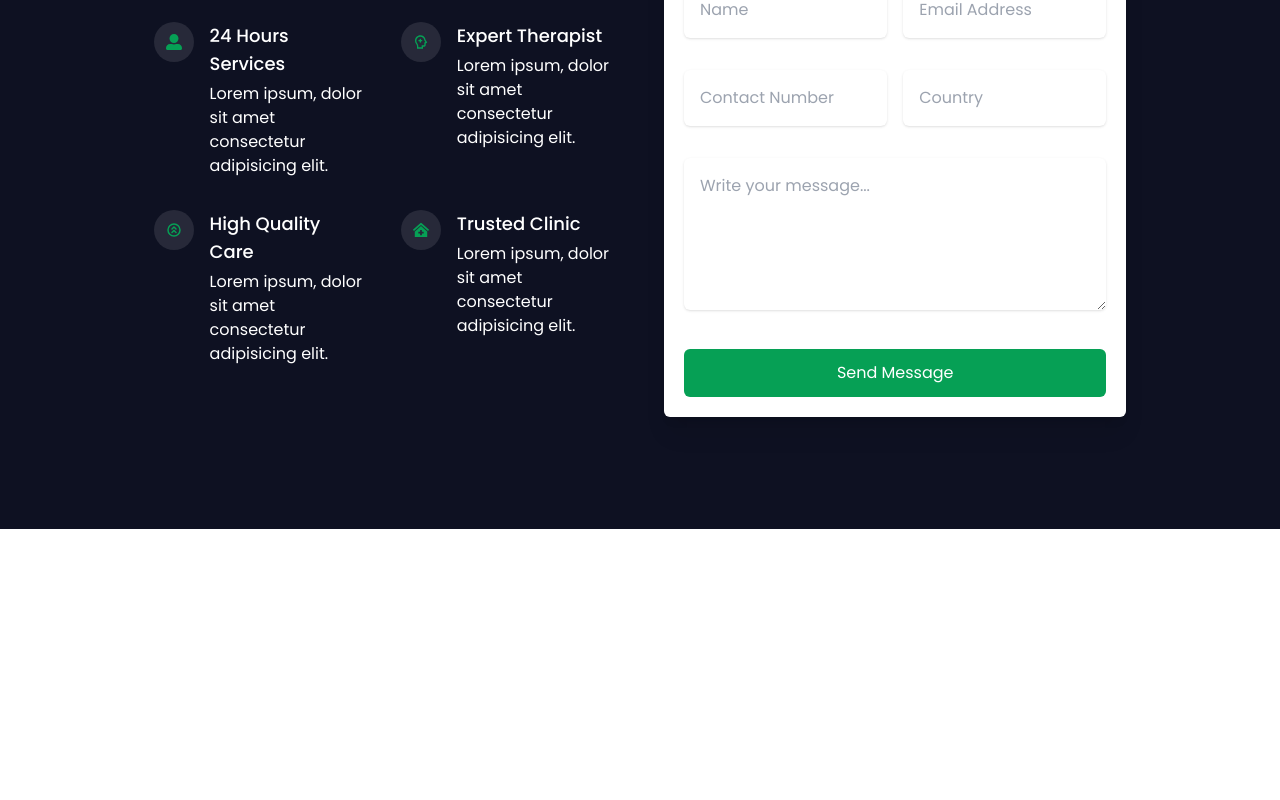
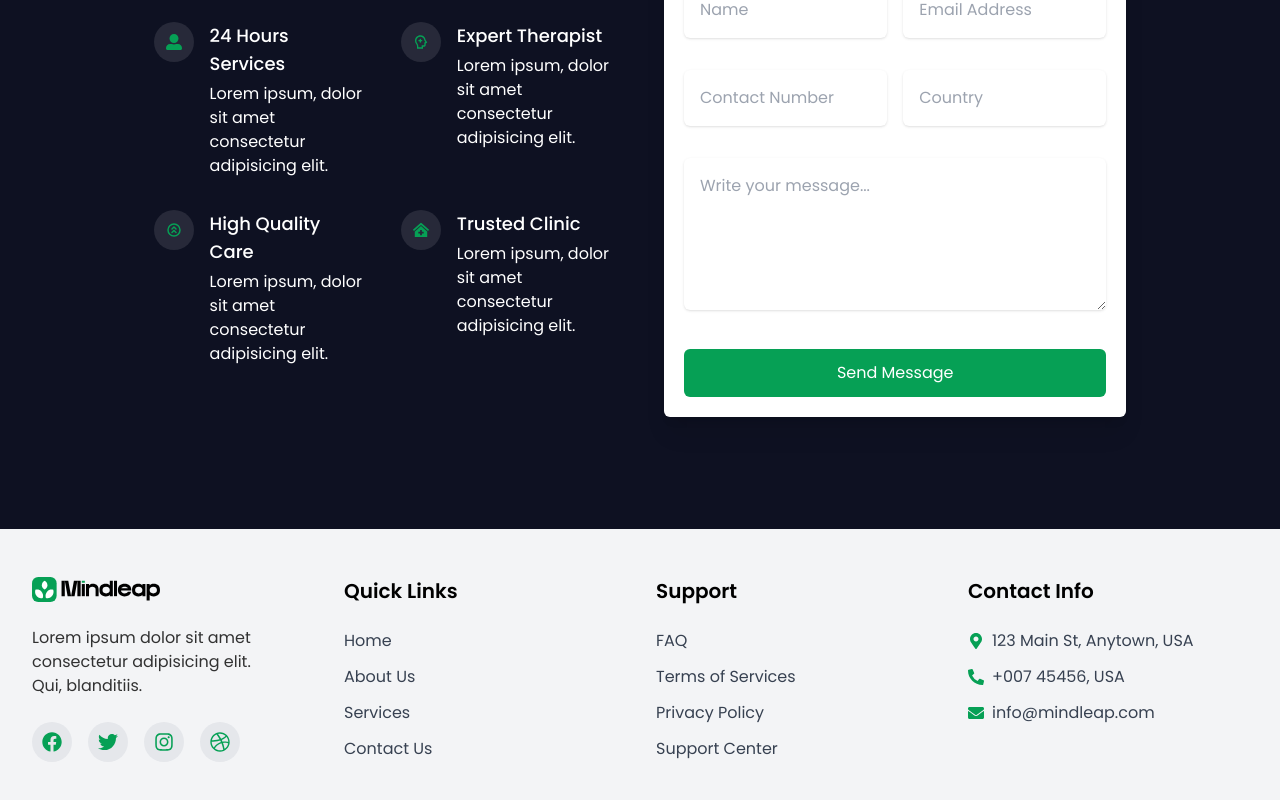
Before and after one commit to Pritamdutta7498/MindLeap-Mental-wellness, a React (Vite) app: page / in a window 1280 px wide. Shown: the part 4758-5558 px from the top of the page. Before the commit the page ends 5287 px from the top, so only its background shows below. Built offline with nearby package versions, Linux system fonts and the light colour scheme.

Commit message:
footer section is clear

```diff
--- a/src/App.jsx
+++ b/src/App.jsx
@@ -9,6 +9,7 @@ import Pricing from "./components/Pricing";
 import Testimonial from "./components/Testimonial";
 import { WorkingStep } from "./components/WorkingStep";
 import Contact from "./components/Contact";
+import Footer from "./components/Footer";
 
 function App() {
   return (
@@ -21,6 +22,7 @@ function App() {
       <Pricing/>
       <Testimonial/>
       <Contact/>
+      <Footer/>
     </div>
   );
 }
--- /dev/null
+++ b/src/components/Footer.jsx
@@ -0,0 +1,109 @@
+import React from "react";
+import footerLogo from "../assets/footer-logo.svg";
+import { FaDribbble, FaEnvelope, FaFacebook, FaInstagram, FaMapMarkerAlt, FaPhoneAlt, FaTwitter } from "react-icons/fa";
+
+const Footer = () => {
+  return (
+    <div className="py-12 bg-gray-100 px-8">
+      <div className="container mx-auto grid grid-cols-1 md:grid-cols-4 sm:grid-cols-2 gap-8">
+        {/* cols-1 */}
+        <div className="space-y-6 mr-14">
+          <div className="flex items-center space-x-2">
+            <img
+              src={footerLogo}
+              className="w-32 h-auto"
+              alt="logo of footer"
+            />
+          </div>
+          <p className="text-para">
+            Lorem ipsum dolor sit amet consectetur adipisicing elit. Qui,
+            blanditiis.
+          </p>
+          <div className="flex space-x-4">
+            <a
+              href="#"
+              className="bg-gray-200 text-primary rounded-full size-10 flex items-center justify-center hover:bg-primary hover:text-white"
+            >
+              <FaFacebook className="text-xl" />
+            </a>
+            <a
+              href="#"
+              className="bg-gray-200 text-primary rounded-full size-10 flex items-center justify-center hover:bg-primary hover:text-white"
+            >
+              <FaTwitter className="text-xl" />
+            </a>
+            <a
+              href="#"
+              className="bg-gray-200 text-primary rounded-full size-10 flex items-center justify-center hover:bg-primary hover:text-white"
+            >
+              <FaInstagram className="text-xl" />
+            </a>
+            <a
+              href="#"
+              className="bg-gray-200 text-primary rounded-full size-10 flex items-center justify-center hover:bg-primary hover:text-white"
+            >
+              <FaDribbble className="text-xl" />
+            </a>
+          </div>
+        </div>
+        {/* cols-2 */}
+        <div className="space-y-6">
+        <h3 className="text-xl font-semibold mb-4">Quick Links</h3>
+        <ul className="space-y-3">
+            <li>
+                <a href="#home" className="hover:underline text-gray-700">Home</a>
+            </li>
+            <li>
+                <a href="#about" className="hover:underline text-gray-700">About Us</a>
+            </li>
+            <li>
+                <a href="#services" className="hover:underline text-gray-700">Services</a>
+            </li>
+            <li>
+                <a href="#contact" className="hover:underline text-gray-700">Contact Us</a>
+            </li>
+        </ul>
+        </div>
+        {/* cols-3 */}
+        <div className="space-y-6">
+        <h3 className="text-xl font-semibold mb-4">Support</h3>
+        <ul className="space-y-3">
+            <li>
+                <a href="#" className="hover:underline text-gray-700">FAQ</a>
+            </li>
+            <li>
+                <a href="#" className="hover:underline text-gray-700">Terms of Services</a>
+            </li>
+            <li>
+                <a href="#" className="hover:underline text-gray-700">Privacy Policy</a>
+            </li>
+            <li>
+                <a href="#contact" className="hover:underline text-gray-700">Support Center</a>
+            </li>
+        </ul>
+        </div>
+        {/* cols-4 */}
+        <div className="space-y-6">
+        <h3 className="text-xl font-semibold mb-4">Contact Info</h3>
+        <ul className="space-y-3">
+            <li className="flex items-center gap-2">
+                <FaMapMarkerAlt className="text-primary" />
+                <p className ="text-gray-700">123 Main St, Anytown, USA</p>
+            </li>
+            <li className="flex items-center gap-2">
+                <FaPhoneAlt className="text-primary" />
+                <p className ="text-gray-700">+007 45456, USA</p>
+            </li>
+            <li className="flex items-center gap-2">
+                <FaEnvelope className="text-primary" />
+                <p className ="text-gray-700">info@mindleap.com</p>
+            </li>
+
+        </ul>
+        </div>
+      </div>
+    </div>
+  );
+};
+
+export default Footer;
```
